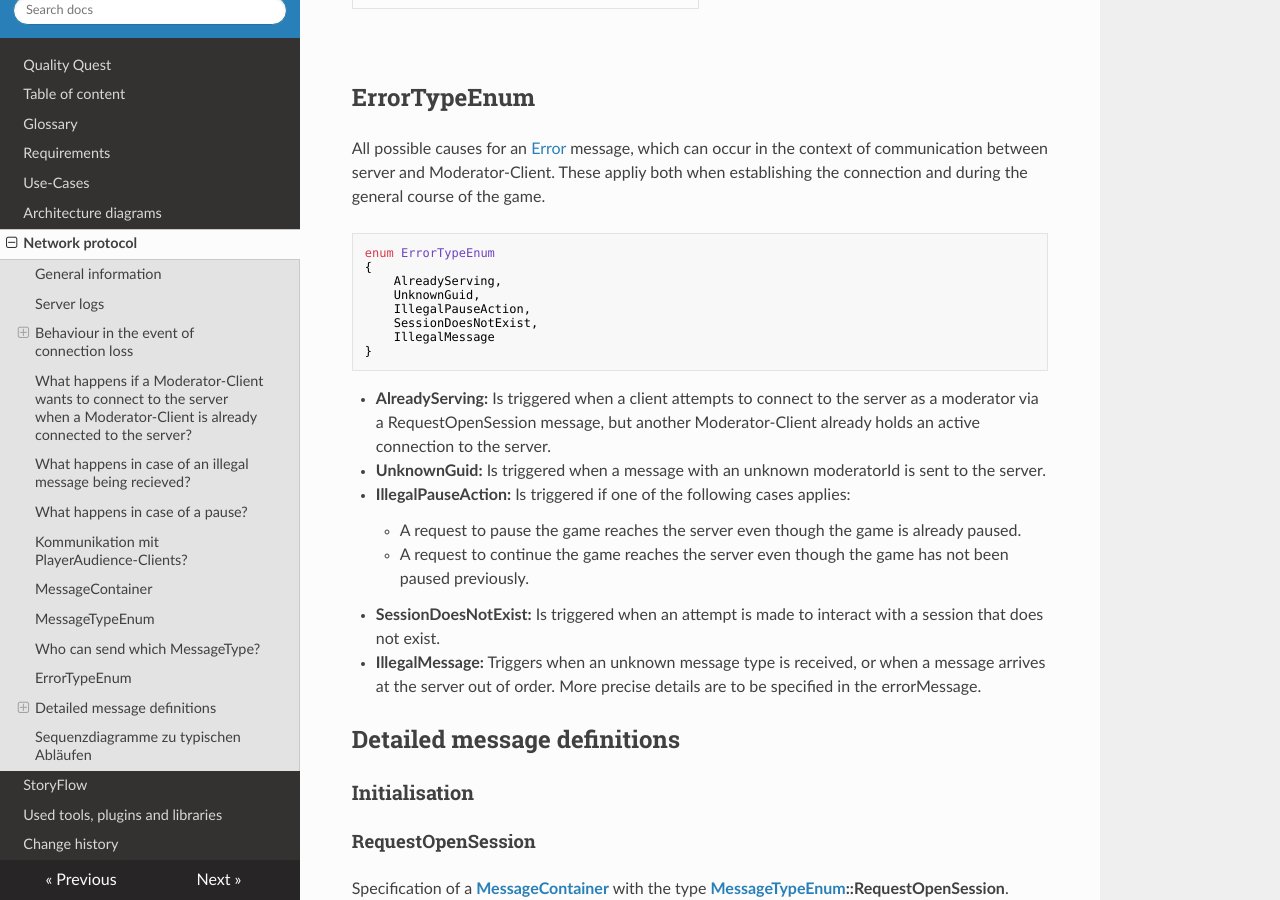
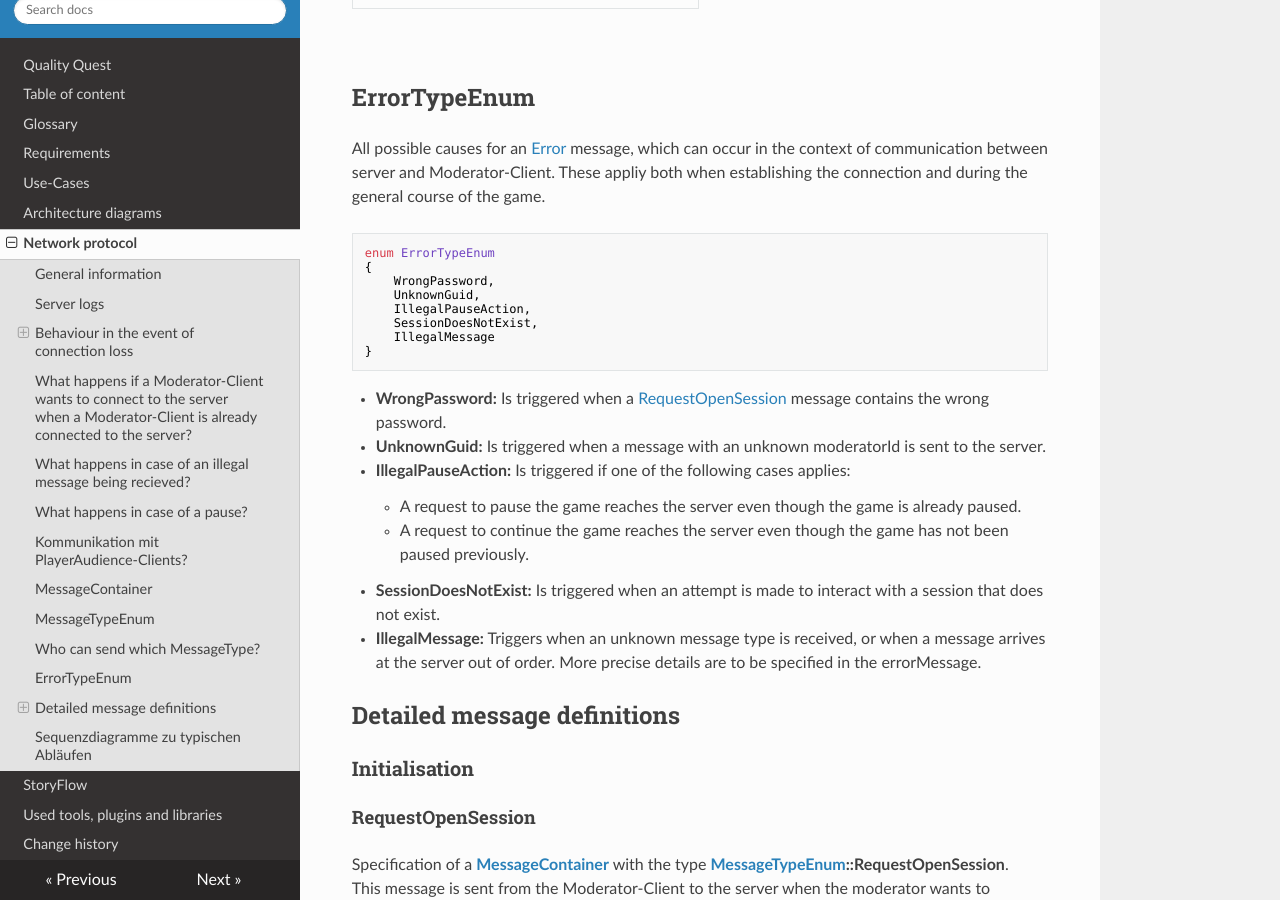
Before and after one commit to Brotenko/QualityQuest, an MkDocs documentation site: the page built from Docs/Technical Specifications/docs/network-protocol.md, in a window 1280 px wide and 900 px high, scrolled down 5454 px. Built offline with MkDocs 1.6.1, drawn with Linux system fonts in a browser that asks for light colours; nearby versions of some CDN libraries.

Commit message:
Fixed an inconsistency.

````diff
--- a/Docs/Technical Specifications/docs/network-protocol.md
+++ b/Docs/Technical Specifications/docs/network-protocol.md
@@ -278,7 +278,7 @@ All possible causes for an [Error](#error) message, which can occur in the conte
 ``` csharp
 enum ErrorTypeEnum
 {
-    AlreadyServing,
+    WrongPassword,
     UnknownGuid,
     IllegalPauseAction,
     SessionDoesNotExist,
@@ -286,7 +286,7 @@ enum ErrorTypeEnum
 }
 ```
 
-- **AlreadyServing:** Is triggered when a client attempts to connect to the server as a moderator via a RequestOpenSession message, but another Moderator-Client already holds an active connection to the server.
+- **WrongPassword:** Is triggered when a [RequestOpenSession](#requestopensession) message contains the wrong password.
 - **UnknownGuid:** Is triggered when a message with an unknown moderatorId is sent to the server.
 - **IllegalPauseAction:** Is triggered if one of the following cases applies:
     - A request to pause the game reaches the server even though the game is already paused.
````
